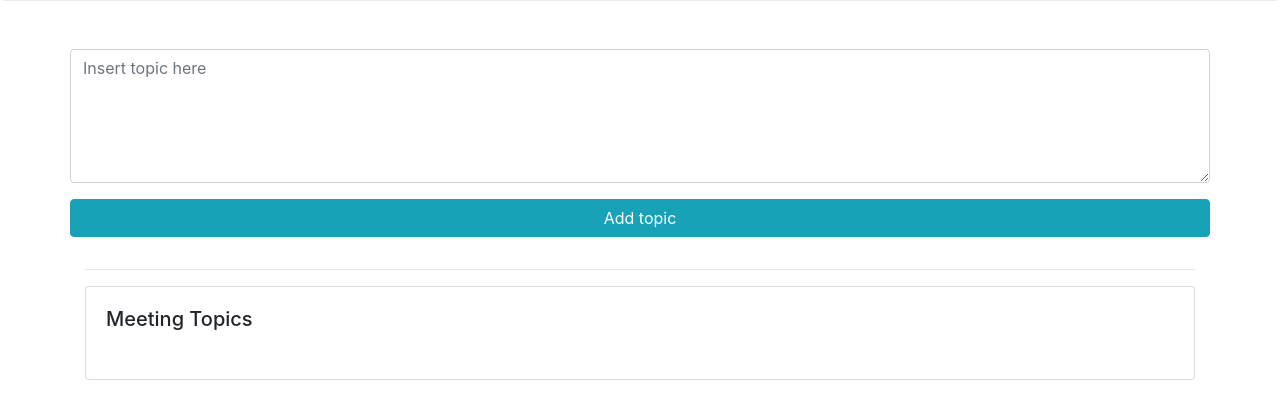
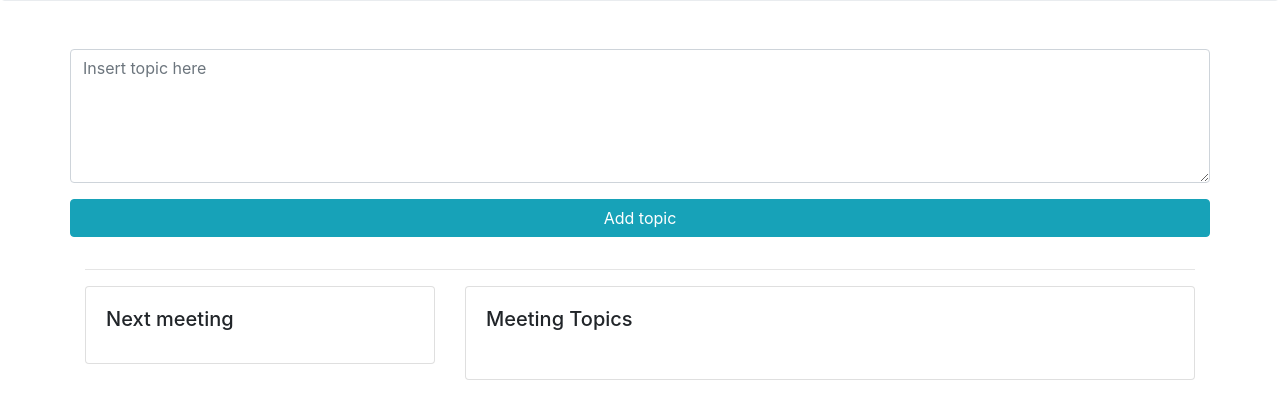
Before and after one commit to nymann/Accountant, a Flask app: page /kitchen_meeting/ in a window 1280 px wide. Shown: the part 355-774 px from the top of the page. Run offline with Flask 2, Linux system fonts and the light colour scheme; the visitor is signed in with stand-in values (Sample User, id 1); data comes from the database, SQL or seed files in the repository; data that the repository does not hold is empty; some libraries are stand-ins or nearby versions.

Commit message:
Card made.
Need to add fucntion to New Kicten Meeting and display the next meeting date. Logic applied to the topics must wait

```diff
--- a/project/dinner_club/templates/dinner_club/new_form.html
+++ b/project/dinner_club/templates/dinner_club/new_form.html
@@ -9,7 +9,7 @@
     <div class="form-group row">
         <label for="price" class="col-lg-3 col-form-label">Price</label>
         <div class="col-lg-9">
-            <input type="nubmer" name="price" placeholder="price" class="form-control" id="price"
+            <input type="number" name="price" placeholder="price" class="form-control" id="price"
                    value="" min="0" max="2000">
             <span id="priceHelpBlock" class="form-text text-muted">Dinner total costs.</span>
         </div>
--- a/project/kitchen_meeting/templates/kitchen_meeting/index.html
+++ b/project/kitchen_meeting/templates/kitchen_meeting/index.html
@@ -30,7 +30,14 @@
         </div>
         <hr>
         <div class="row">
-            <div class="col-lg-12">
+            <div class="col-lg-4">
+                <div class="card bg-white">
+                    <div class="card-body">
+                        <h5 class="card-title">Next meeting</h5>
+                    </div>
+                </div>
+            </div>
+            <div class="col-lg-8">
                 <div class="card bg-white">
                     <div class="card-body">
                         <h5 class="card-title">Meeting Topics</h5>
```
